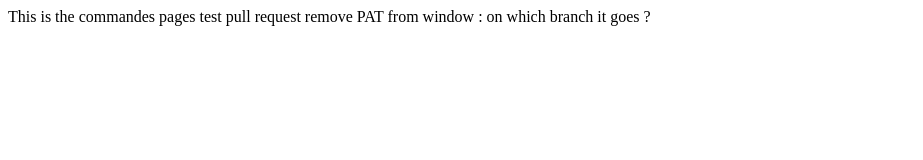
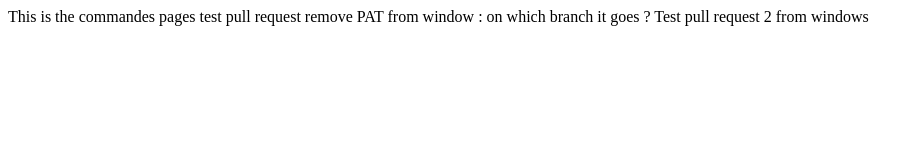
Before and after one commit to paulido/TD, a plain HTML site: page commandes.html in a window 1280 px wide. Shown: the whole page, without its empty margins (0-923 px from the left). Drawn offline with Linux system fonts and the light colour scheme.

Commit message:
test pull 2 from windows

```diff
--- a/commandes.html
+++ b/commandes.html
@@ -10,5 +10,6 @@ This is the commandes pages
 test pull request
 remove PAT
 from window : on which branch it goes ?
+Test pull request 2 from windows
 </body>
 </html>
```
